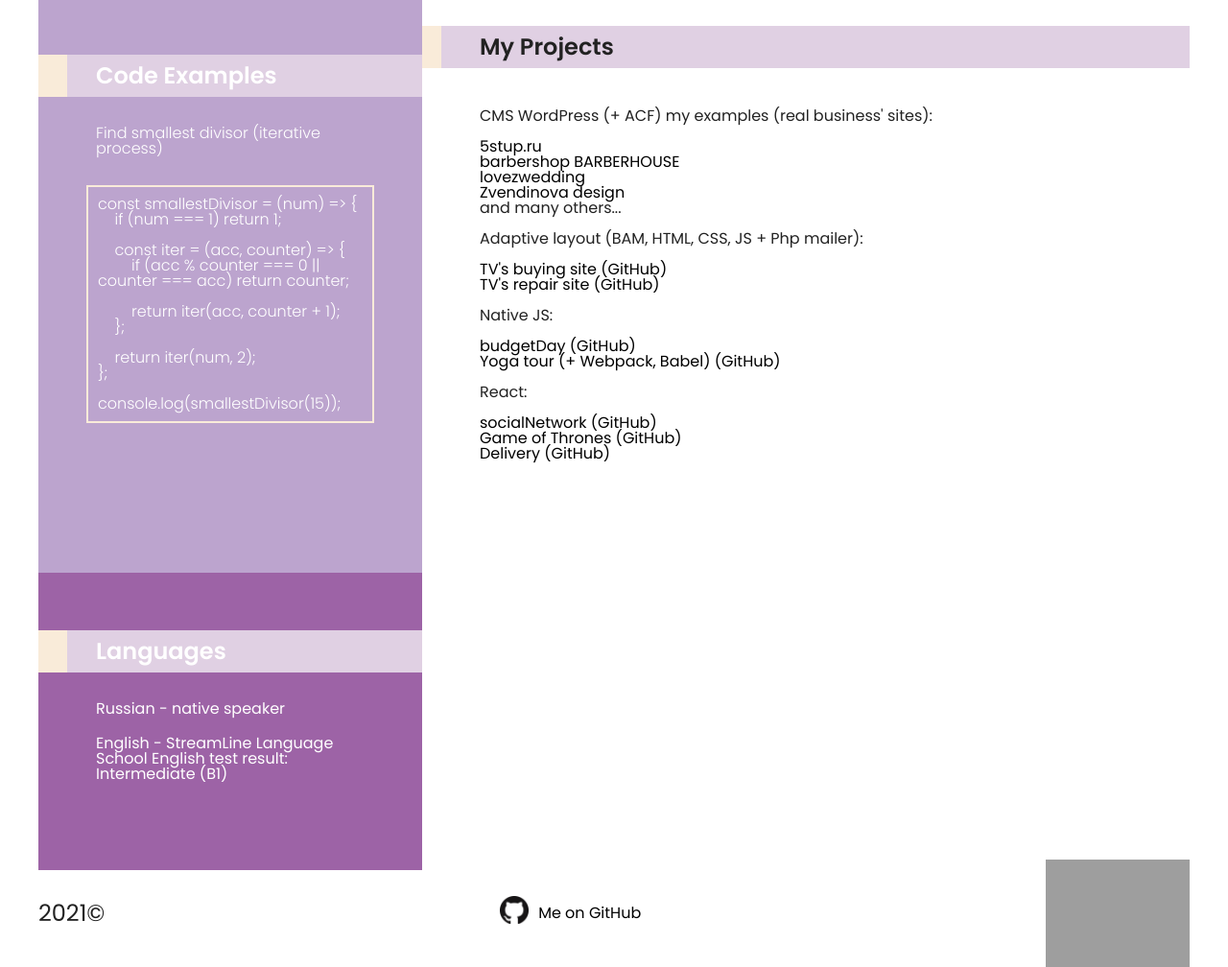
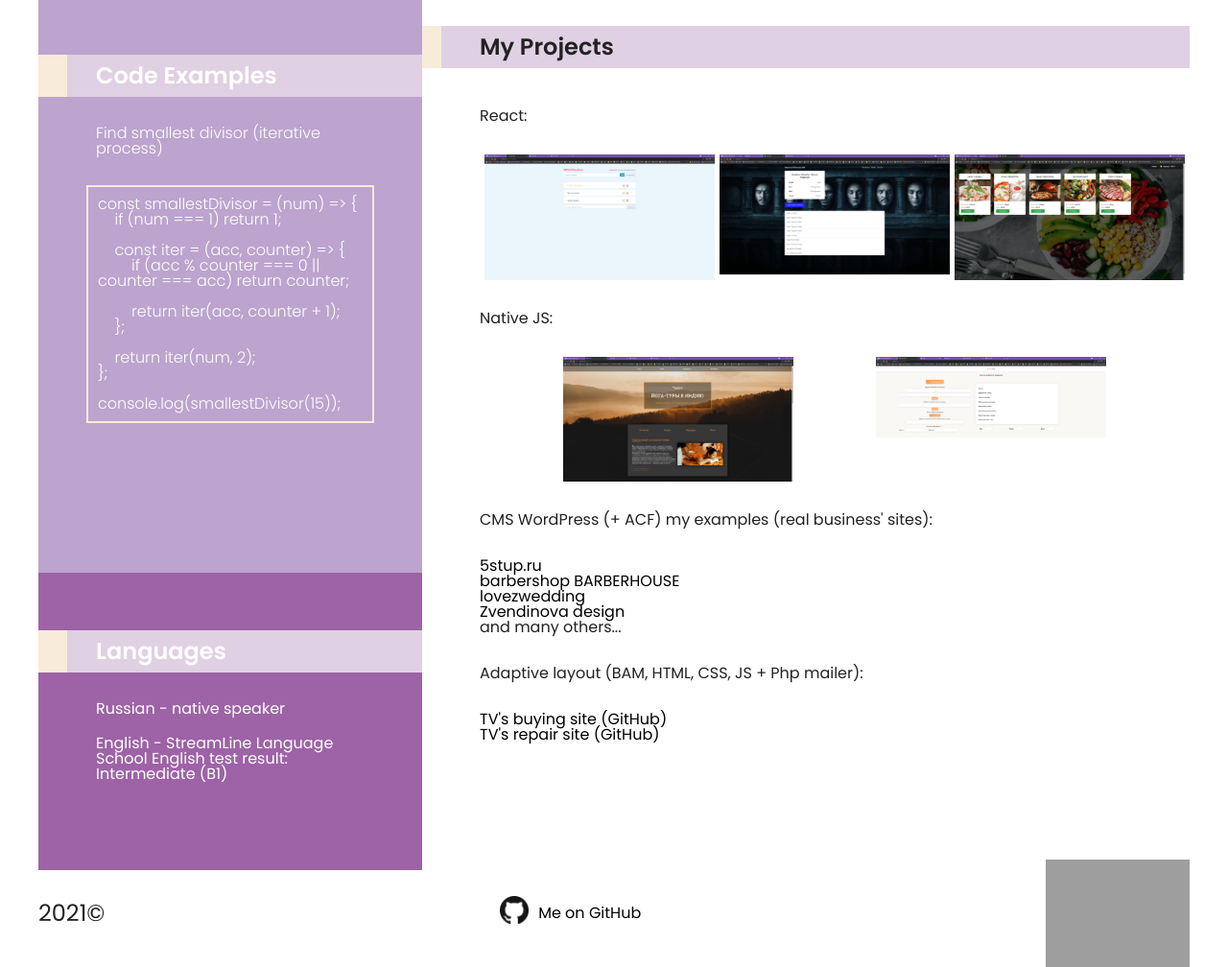
Before and after one commit to pastyrMisha/cv, a website: page index.html in a window 1280 px wide. Shown: the part 1683-2691 px from the top of the page at 96% size. Drawn offline with Linux system fonts and the light colour scheme; grey boxes are pictures that could not be loaded.

Commit message:
fix: grid layout in progress

```diff
--- a/index.html
+++ b/index.html
@@ -33,7 +33,7 @@
             <div class="header-info-head">
                 <h1 class="header-info-head__name">Mikhail<br> Zvendinov</h1>
                 <p class="header-info-head__pro">JavaScript / Front-end developer</p>
-                <div class="header-info-head__avatar" ><img src="img/ava.jpg" alt="avatar" /></div>
+                <div class="header-info-head__avatar"><img src="img/ava.jpg" alt="avatar" /></div>
             </div>
             <div class="header-info-contacts">
                 <div class="header-info-contacts__title">
@@ -206,73 +206,97 @@
         </div>
         <div id="experience" class="experience-project">
             <div class="experience-project__part">
+                <div class="experience-project__part-react">
+                    <p class="experience-project__part-react__subtitle">React:</p>
+                    <ul class="experience-project__part-react-list">
+                        <li class="experience-project__part-react-list__item"><img src="img/socialnetwork.png"
+                                alt="Social Network" class="experience-project__part-react-list__item-image"
+                                width="240" />
+                            <div class="experience-project__part-react-list__item-link"><a
+                                    href="https://zvendinov.ru/social-network" target="_blank"
+                                    class="experience-project__part-react-list__item-link__one">socialNetwork</a><a
+                                    href="https://github.com/pastyrMisha/Social-Network" target="_blank"
+                                    class="experience-project__part-react-list__item-link__two"> (GitHub)</a></div>
+                        </li>
+                        <li class="experience-project__part-react-list__item"><img src="img/got.png"
+                                alt="Game of Thrones" class="experience-project__part-react-list__item-image"
+                                width="240" />
+                            <div class="experience-project__part-react-list__item-link"><a
+                                    href="https://zvendinov.ru/got" target="_blank"
+                                    class="experience-project__part-react-list__item-link__one">Game of Thrones</a><a
+                                    href="https://github.com/pastyrMisha/Game-of-Thrones" target="_blank"
+                                    class="experience-project__part-react-list__item-link__two"> (GitHub)</a></div>
+                        </li>
+                        <li class="experience-project__part-react-list__item"><img src="img/delivery.png" alt="Delivery"
+                                class="experience-project__part-react-list__item-image" width="240" />
+                            <div class="experience-project__part-react-list__item-link"><a
+                                    href="https://zvendinov.ru/Delivery" target="_blank"
+                                    class="experience-project__part-react-list__item-link__one">Delivery</a><a
+                                    href="https://github.com/pastyrMisha/Delivery" target="_blank"
+                                    class="experience-project__part-react-list__item-link__two"> (GitHub)</a></div>
+                        </li>
+                    </ul>
+                </div>
+            </div>
+            <div class="experience-project__part">
+                <div class="experience-project__part-native">
+                    <p class="experience-project__part-native__subtitle">Native JS:</p>
+                    <ul class="experience-project__part-native-list">
+                        <li class="experience-project__part-native-list__item"><img src="img/yoga.png" alt="Yoga tour"
+                                class="experience-project__part-native-list__item-image" width="240" />
+                            <div class="experience-project__part-native-list__item-link"><a
+                                    href="https://zvendinov.ru/Yoga/src/" target="_blank"
+                                    class="experience-project__part-native-list__item-link__one">Yoga tour (+ Webpack,
+                                    Babel)</a><a href="https://github.com/pastyrMisha/Yoga-tour-Webpack-Babel-"
+                                    target="_blank" class="experience-project__part-native-list__item-link__two">
+                                    (GitHub)</a></div>
+                        </li>
+                        <li class="experience-project__part-native-list__item"><img src="img/budjetday.png"
+                                alt="budget Day" class="experience-project__part-native-list__item-image" width="240" />
+                            <div class="experience-project__part-native-list__item-link"><a
+                                    href="https://zvendinov.ru/budgetDay/" target="_blank"
+                                    class="experience-project__part-native-list__item-link__one">budgetDay</a><a
+                                    href="https://github.com/pastyrMisha/budgetDay" target="_blank"
+                                    class="experience-project__part-native-list__item-link__two"> (GitHub)</a></div>
+                        </li>
+
+                    </ul>
+                </div>
+            </div>
+            <div class="experience-project__part">
                 <div class="experience-project__part-cms">
-                    <p class="experience-project__part-subtitle">CMS WordPress (+ ACF) my examples (real business'
+                    <p class="experience-project__part-cms__subtitle">CMS WordPress (+ ACF) my examples (real business'
                         sites):
                     </p>
-                    <ul class="experience-project__part-list">
-                        <li class="experience-project__part-list__item"><a href="https://5stup.ru/" target="_blank"
-                                class="experience-project__part-list__item-link">5stup.ru</a></li>
-                        <li class="experience-project__part-list__item"><a href="https://barberhouse.kz/"
-                                target="_blank" class="experience-project__part-list__item-link">barbershop
+                    <ul class="experience-project__part-cms-list">
+                        <li class="experience-project__part-cms-list__item"><a href="https://5stup.ru/" target="_blank"
+                                class="experience-project__part-cms-list__item-link">5stup.ru</a></li>
+                        <li class="experience-project__part-cms-list__item"><a href="https://barberhouse.kz/"
+                                target="_blank" class="experience-project__part-cms-list__item-link">barbershop
                                 BARBERHOUSE</a></li>
-                        <li class="experience-project__part-list__item"><a href="https://lovezwedding.ru/"
-                                target="_blank" class="experience-project__part-list__item-link">lovezwedding</a></li>
-                        <li class="experience-project__part-list__item"><a href="https://zvendinova.ru/" target="_blank"
-                                class="experience-project__part-list__item-link">Zvendinova design</a></li>
-                        <li class="experience-project__part-list__item">and many others...</li>
+                        <li class="experience-project__part-cms-list__item"><a href="https://lovezwedding.ru/"
+                                target="_blank" class="experience-project__part-cms-list__item-link">lovezwedding</a>
+                        </li>
+                        <li class="experience-project__part-cms-list__item"><a href="https://zvendinova.ru/"
+                                target="_blank" class="experience-project__part-cms-list__item-link">Zvendinova
+                                design</a></li>
+                        <li class="experience-project__part-cms-list__item">and many others...</li>
                     </ul>
                 </div>
             </div>
             <div class="experience-project__part">
                 <div class="experience-project__part-adaptive">
-                    <p class="experience-project__part-subtitle">Adaptive layout (BAM, HTML, CSS, JS + Php mailer):</p>
-                    <ul class="experience-project__part-list">
-                        <li class="experience-project__part-list__item"><a href="https://skuptv.ru/" target="_blank"
-                                class="experience-project__part-list__item-link">TV's buying site</a><a
-                                href="https://github.com/pastyrMisha/buyingTVs" target="_blank"
-                                class="experience-project__part-list__item-link"> (GitHub)</a></li>
-                        <li class="experience-project__part-list__item"><a href="https://tv-remservis.ru/"
-                                target="_blank" class="experience-project__part-list__item-link">TV's repair site</a><a
-                                href="https://github.com/pastyrMisha/repairTVs" target="_blank"
-                                class="experience-project__part-list__item-link"> (GitHub)</a></li>
-                    </ul>
-                </div>
-            </div>
-            <div class="experience-project__part">
-                <div class="experience-project__part-native">
-                    <p class="experience-project__part-subtitle">Native JS:</p>
-                    <ul class="experience-project__part-list">
-                        <li class="experience-project__part-list__item"><a href="https://zvendinov.ru/budgetDay/"
-                                target="_blank" class="experience-project__part-list__item-link">budgetDay</a><a
-                                href="https://github.com/pastyrMisha/budgetDay" target="_blank"
-                                class="experience-project__part-list__item-link"> (GitHub)</a></li>
-                        <li class="experience-project__part-list__item"><a href="https://zvendinov.ru/Yoga/src/"
-                                target="_blank" class="experience-project__part-list__item-link">Yoga tour (+ Webpack,
-                                Babel)</a><a href="https://github.com/pastyrMisha/Yoga-tour-Webpack-Babel-"
-                                target="_blank" class="experience-project__part-list__item-link">
-                                (GitHub)</a></li>
-                    </ul>
-                </div>
-            </div>
-            <div class="experience-project__part">
-                <div class="experience-project__part-react">
-                    <p class="experience-project__part-subtitle">React:</p>
-                    <ul class="experience-project__part-list">
-                        <li class="experience-project__part-list__item"><a href="https://zvendinov.ru/social-network"
-                                target="_blank" class="experience-project__part-list__item-link">socialNetwork</a><a
-                                href="https://github.com/pastyrMisha/Social-Network" target="_blank"
-                                class="experience-project__part-list__item-link"> (GitHub)</a>
-                        </li>
-                        <li class="experience-project__part-list__item"><a href="https://zvendinov.ru/got"
-                                target="_blank" class="experience-project__part-list__item-link">Game of Thrones</a><a
-                                href="https://github.com/pastyrMisha/Game-of-Thrones" target="_blank"
-                                class="experience-project__part-list__item-link"> (GitHub)</a>
-                        </li>
-                        <li class="experience-project__part-list__item"><a href="https://zvendinov.ru/Delivery"
-                                target="_blank" class="experience-project__part-list__item-link">Delivery</a><a
-                                href="https://github.com/pastyrMisha/Delivery" target="_blank"
-                                class="experience-project__part-list__item-link"> (GitHub)</a></li>
+                    <p class="experience-project__part-adaptive__subtitle">Adaptive layout (BAM, HTML, CSS, JS + Php
+                        mailer):</p>
+                    <ul class="experience-project__part-adaptive-list">
+                        <li class="experience-project__part-adaptive-list__item"><a href="https://skuptv.ru/"
+                                target="_blank" class="experience-project__part-adaptive-list__item-link">TV's buying
+                                site</a><a href="https://github.com/pastyrMisha/buyingTVs" target="_blank"
+                                class="experience-project__part-adaptive-list__item-link"> (GitHub)</a></li>
+                        <li class="experience-project__part-adaptive-list__item"><a href="https://tv-remservis.ru/"
+                                target="_blank" class="experience-project__part-adaptive-list__item-link">TV's repair
+                                site</a><a href="https://github.com/pastyrMisha/repairTVs" target="_blank"
+                                class="experience-project__part-adaptive-list__item-link"> (GitHub)</a></li>
                     </ul>
                 </div>
             </div>
--- a/scss/style.scss
+++ b/scss/style.scss
@@ -4,6 +4,7 @@
 @mixin font-poppins {
     font-family: 'Poppins', sans-serif;
 }
+
 // === / Mixins ===
 
 // === Variables ===
@@ -492,6 +493,44 @@
         grid-row-start: 5;
         grid-row-end: 7;
         padding-left: 60px;
+        display: flex;
+        flex-direction: column;
+
+        &__part {
+            &-react,
+            &-native,
+            &-cms,
+            &-adaptive {
+                display: flex;
+                flex-wrap: wrap;
+
+                &__subtitle {
+                    flex-basis: 100%;
+                }
+
+                &-list {
+                    flex-basis: 100%;
+                }
+            }
+
+            &-react,
+            &-native {
+                &-list {
+                    display: flex;
+                    justify-content: space-evenly;
+                    &__item {
+                        &-image {
+                            position: relative;
+                        }
+
+                        &-link {
+                            visibility: hidden;
+                            position: absolute;
+                        }
+                    }
+                }
+            }
+        }
     }
 
     &-languages {
```
Also changed, not shown: css/style.css, img/budjetday.png (added), img/delivery.png (added), img/got.png (added), img/socialnetwork.png (added), img/yoga.png (added).
